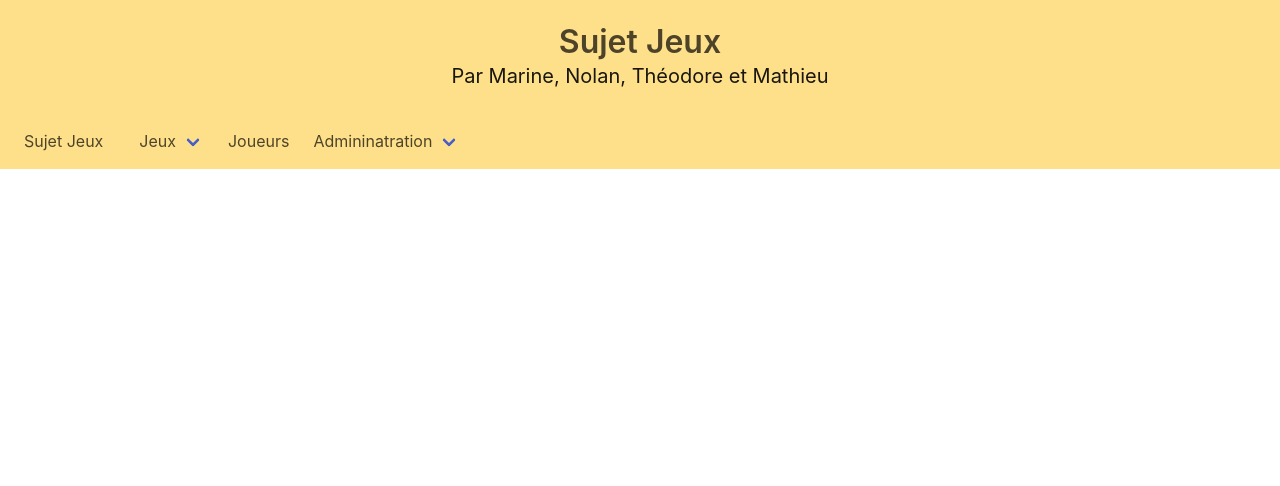
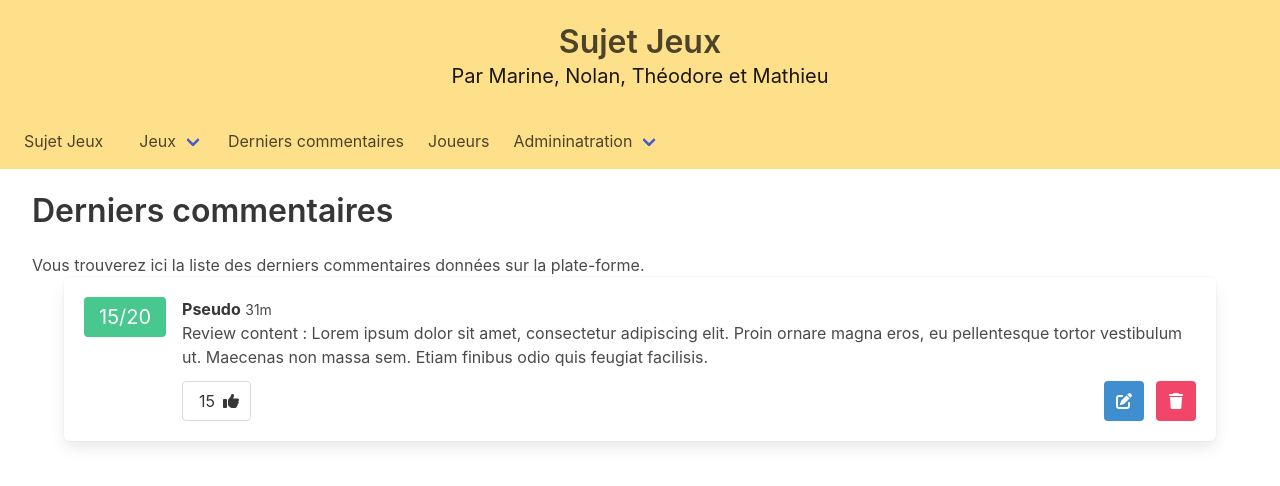
Before and after one commit to mathieudupoux/it203-projet, a Vue app in the folder source/frontend/: page /comments in a window 1280 px wide. Shown: the top 486 px of the page. Built offline with nearby package versions, Linux system fonts and the light colour scheme; no server answers.

Commit message:
Add comments component

```diff
--- a/source/frontend/src/App.vue
+++ b/source/frontend/src/App.vue
@@ -21,4 +21,5 @@ export default defineComponent({
 <style>
 /* import style bulma */
 @import "~bulma/css/bulma.css";
+@import '@fortawesome/fontawesome-free/css/all.css'
 </style>
--- /dev/null
+++ b/source/frontend/src/components/commentView.vue
@@ -0,0 +1,45 @@
+<template>
+    <article class="media box">
+        <figure class="media-left">
+            <span class="tag is-large is-success">15/20</span>
+        </figure>
+        <div class="media-content">
+            <div class="content">
+                <p>
+                    <strong>Pseudo</strong> <small>31m</small>
+                    <br>
+                    Review content :
+                    Lorem ipsum dolor sit amet, consectetur adipiscing elit. Proin ornare magna eros, eu pellentesque
+                    tortor vestibulum ut. Maecenas non massa sem. Etiam finibus odio quis feugiat facilisis.
+                </p>
+            </div>
+            <nav class="level is-mobile">
+                <div class="level-left">
+                    <button class="button level-item">
+                        <span>15 </span>
+                        <span class="icon">
+                            <i class="fas fa-thumbs-up"></i>
+                        </span>
+                    </button>
+                </div>
+                <div class="level-right">
+                    <button class="button level-item is-info">
+                        <span class="icon"><i class="fas fa-edit"></i></span>
+                    </button>
+                    <button class="button level-item is-danger">
+                        <span class="icon"><i class="fas fa-trash"></i></span>
+                    </button>
+                </div>
+            </nav>
+        </div>
+    </article>
+
+</template>
+
+<script lang="ts">
+import { defineComponent } from 'vue';
+export default defineComponent({
+    name: "CommentView"
+})
+
+</script>
--- a/source/frontend/src/components/navigation.vue
+++ b/source/frontend/src/components/navigation.vue
@@ -31,13 +31,14 @@
         <div id="navMenu" class="navbar-menu" v-bind:class="{ 'is-active': isOpen }">
           <div class="navbar-start">
             <div class="navbar-item has-dropdown is-hoverable">
-              <a class="navbar-link"> Jeux </a>
+              <router-link class="navbar-link" to="/games"> Jeux </router-link>
               <div class="navbar-dropdown">
                 <router-link class="navbar-item" to="/games"> Voir les jeux </router-link>
                 <router-link class="navbar-item" to="/games/add"> Ajouter un jeux </router-link>
                 <a class="navbar-item"> Supprimer un jeu </a>
               </div>
             </div>
+            <router-link class="navbar-item" to="/comments"> Derniers commentaires </router-link>
             <router-link class="navbar-item" to="/players"> Joueurs </router-link>
 
             <div class="navbar-item has-dropdown is-hoverable">
--- a/source/frontend/src/main.ts
+++ b/source/frontend/src/main.ts
@@ -1,5 +1,10 @@
 import { createApp } from "vue";
+import { library } from '@fortawesome/fontawesome-svg-core'
+import { faEdit, faTrash, faLevelUp } from '@fortawesome/free-solid-svg-icons'
+
 import App from "./App.vue";
 import router from "./routes/router";
 
+library.add(faEdit, faTrash, faLevelUp);
+
 createApp(App).use(router).mount("#app");
--- a/source/frontend/src/routes/router.ts
+++ b/source/frontend/src/routes/router.ts
@@ -1,6 +1,7 @@
 import { createWebHistory, createRouter } from "vue-router";
 import NotFound from "../views/notFound.vue";
-import Home from "../views/home.vue"
+import Home from "../views/home.vue";
+import Comments from "../views/comments.vue";
 import Games from "../views/games.vue";
 import AddGame from "../views/addNewGame.vue";
 import Players from "../views/players.vue";
@@ -9,6 +10,7 @@ import Players from "../views/players.vue";
 
 const routes = [
     { path: "/", name: "Accueil", component: Home },
+    { path: "/comments", name: "Derniers commentaires", component: Comments },
     { path: "/games", name: "Jeux", component: Games },
     { path: "/games/add", name: "Ajouter un jeu", component: AddGame },
     { path: "/players", name: "Joueurs", component: Players },
--- /dev/null
+++ b/source/frontend/src/views/comments.vue
@@ -0,0 +1,66 @@
+<template>
+  <div class="block">
+    <h1 class="title">Derniers commentaires</h1>
+    Vous trouverez ici la liste des derniers commentaires données sur la plate-forme.
+
+    <div class="container">
+      <div class="block">
+        <CommentView></CommentView>
+      </div>
+    </div>
+
+  </div>
+</template>
+
+<script lang="ts">
+// import axios
+import CommentView from "@/components/commentView.vue";
+import axios from "axios";
+import { defineComponent } from "vue";
+
+export default defineComponent({
+  name: "CommentList",
+  components: { CommentView },
+  data() {
+    return {
+      themeMenuActive: false,
+      themeMenuItems: [],
+      items: [],
+      selectedTheme: "",
+    };
+  },
+
+  created() {
+    this.getThemeNames();
+  },
+
+  methods: {
+    toggleThemeMenu(e: any) {
+      this.selectedTheme =
+        e.target.options[e.target.options.selectedIndex].text;
+      this.getGames();
+    },
+
+    async getThemeNames() {
+      try {
+        const response = await axios.get(
+          "http://localhost:3000/games/themeNames"
+        );
+        this.themeMenuItems = response.data;
+      } catch (err) {
+        console.log(err);
+      }
+    },
+
+    // Get All Games
+    async getGames() {
+      try {
+        const response = await axios.get(`http://localhost:3000/games/list/${this.selectedTheme}`);
+        this.items = response.data;
+      } catch (err) {
+        console.log(err);
+      }
+    },
+  },
+});
+</script>
```
Also changed, not shown: source/frontend/package.json (line endings or trailing spaces).
